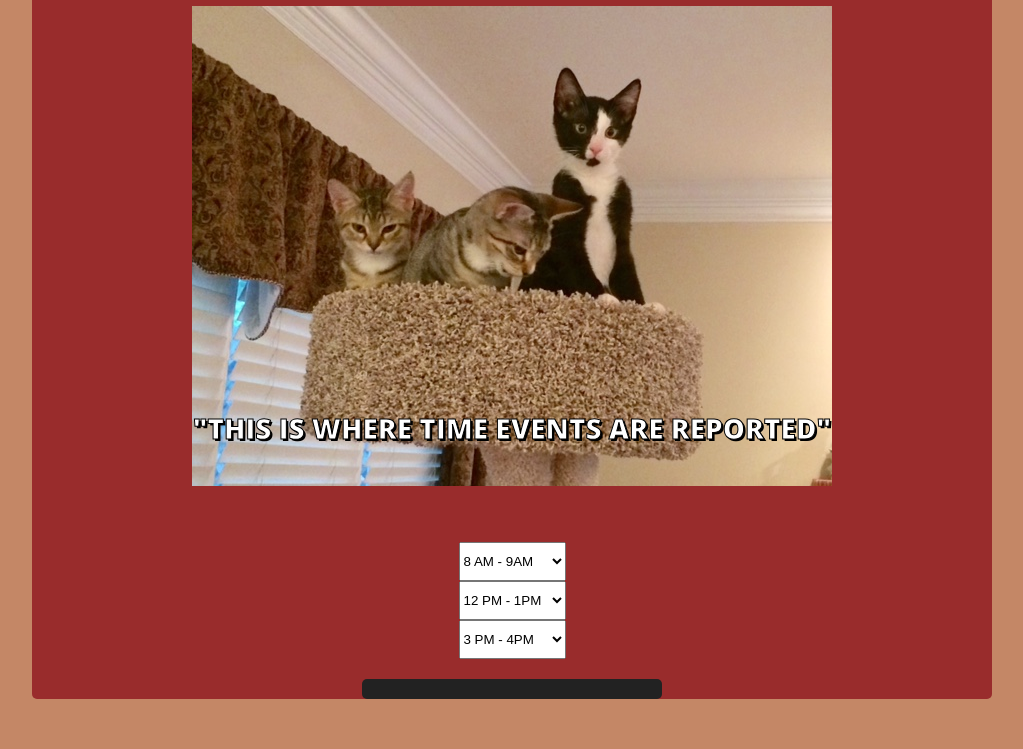
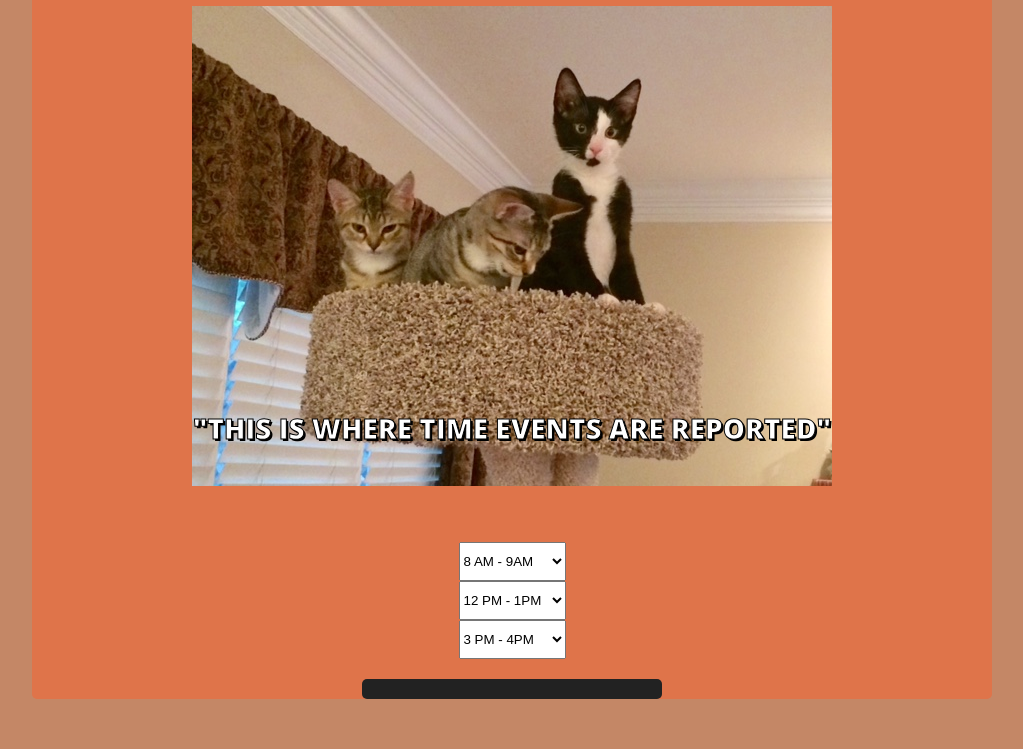
Before and after one commit to CodeDuchess/JavaScript-Kitten-Clock, a plain HTML site: page index.html in a window 1280 px wide. Shown: the part 214-963 px from the top of the page, without its empty margins (128-1151 px from the left). Drawn offline with nearby package versions, Linux system fonts and the light colour scheme.

Commit message:
Update style.css

```diff
--- a/style.css
+++ b/style.css
@@ -6,7 +6,7 @@ body {
   max-width: 960px;
   margin: 50px auto;
   text-align: center;
-  background-color: #992c2c;
+  background-color: #df744a;
   border-radius: 5px;
 }
 body {
```
